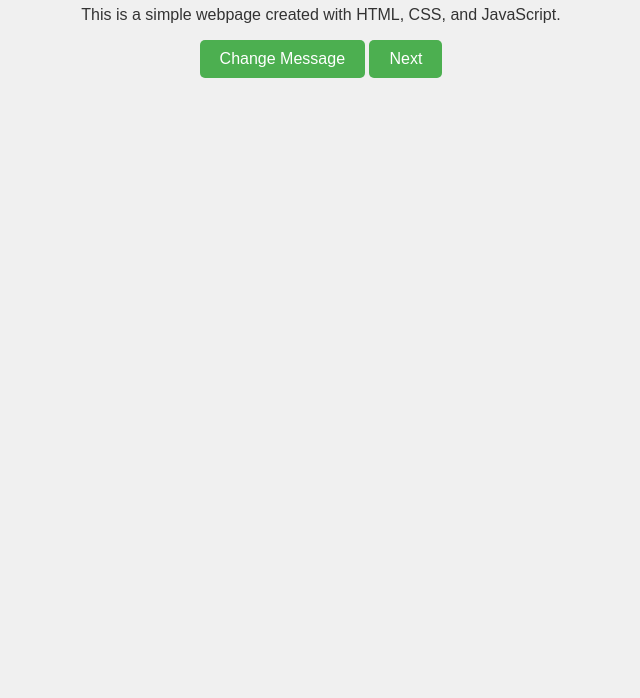
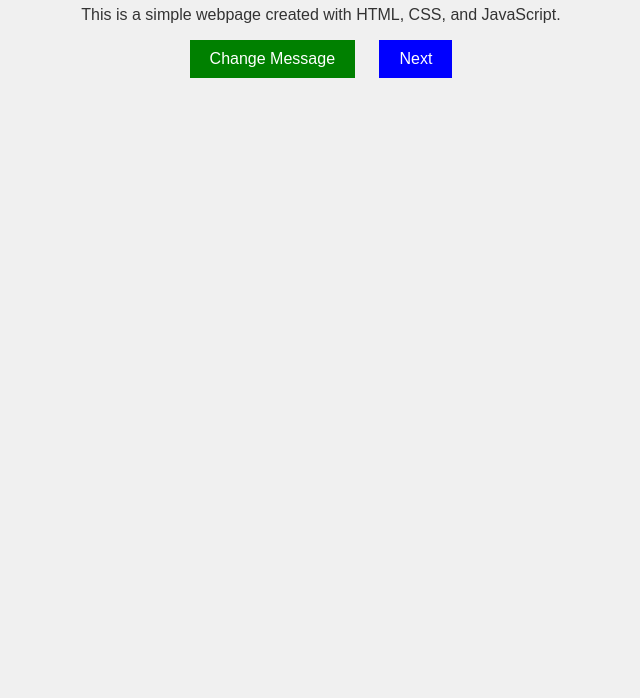
Before and after one commit to FBBC5487/Y3GP, a plain HTML site: page docs/index.html in a window 1280 px wide. Shown: the part 102-800 px from the top of the page, without its empty margins (319-959 px from the left). Drawn offline with Linux system fonts and the light colour scheme.

Commit message:
Update styles.css

```diff
--- a/docs/styles.css
+++ b/docs/styles.css
@@ -6,26 +6,38 @@ body {
     padding: 0;
 }
 
+/* Container for centering */
 .container {
     text-align: center;
     margin-top: 50px;
 }
 
-h1 {
-    color: #4CAF50; /* Green */
+/* Green button for changing the message */
+#changeMessageButton {
+    background-color: green;
+    color: white;
+    padding: 10px 20px;
+    border: none;
+    cursor: pointer;
+    font-size: 16px;
+    margin-right: 10px;
 }
 
-button {
-    padding: 10px 20px;
-    font-size: 16px;
-    cursor: pointer;
-    background-color: #4CAF50; /* Green */
-    color: white;
-    border: none;
-    border-radius: 5px;
-    transition: background-color 0.3s;
+#changeMessageButton:hover {
+    background-color: darkgreen;
 }
 
-button:hover {
-    background-color: #45a049; /* Darker green */
+/* Blue "Next" button */
+#nextButton {
+    background-color: blue;
+    color: white;
+    padding: 10px 20px;
+    border: none;
+    cursor: pointer;
+    font-size: 16px;
+    margin-left: 10px;
 }
+
+#nextButton:hover {
+    background-color: darkblue;
+}
```
